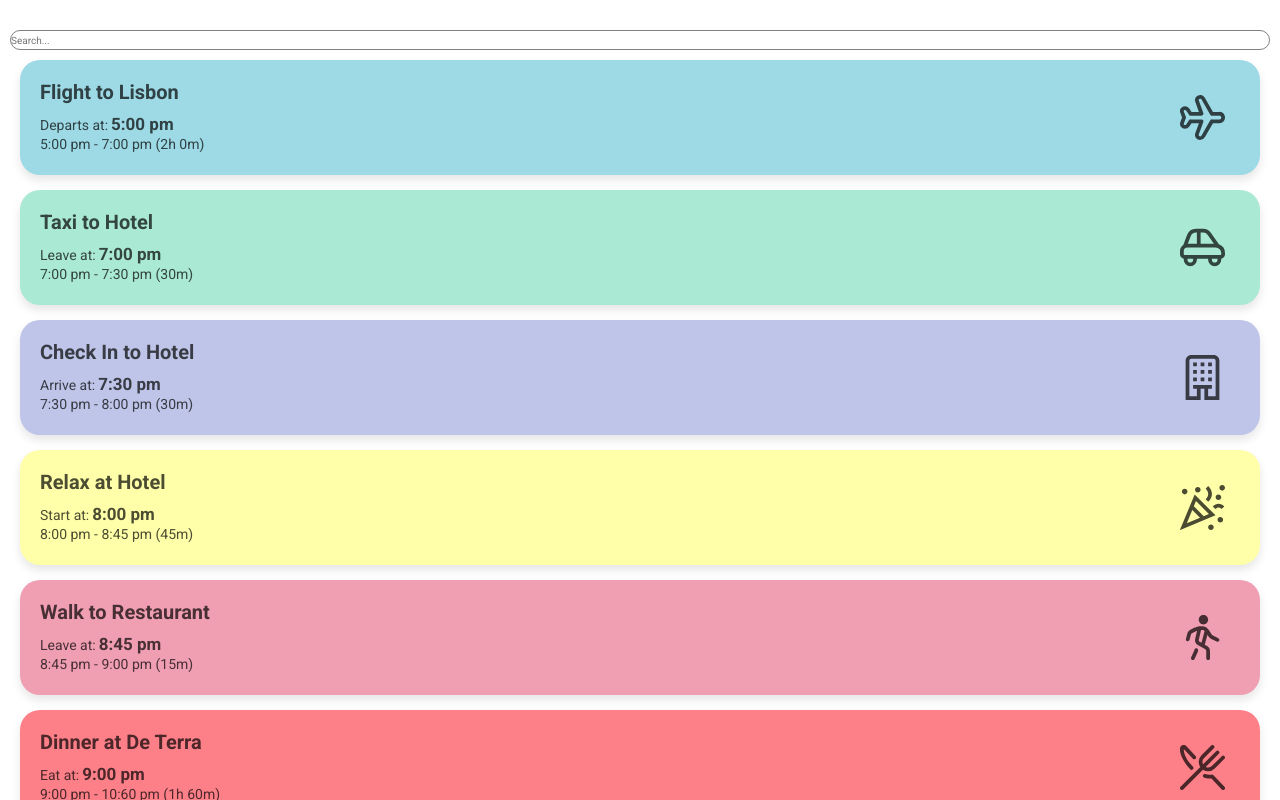
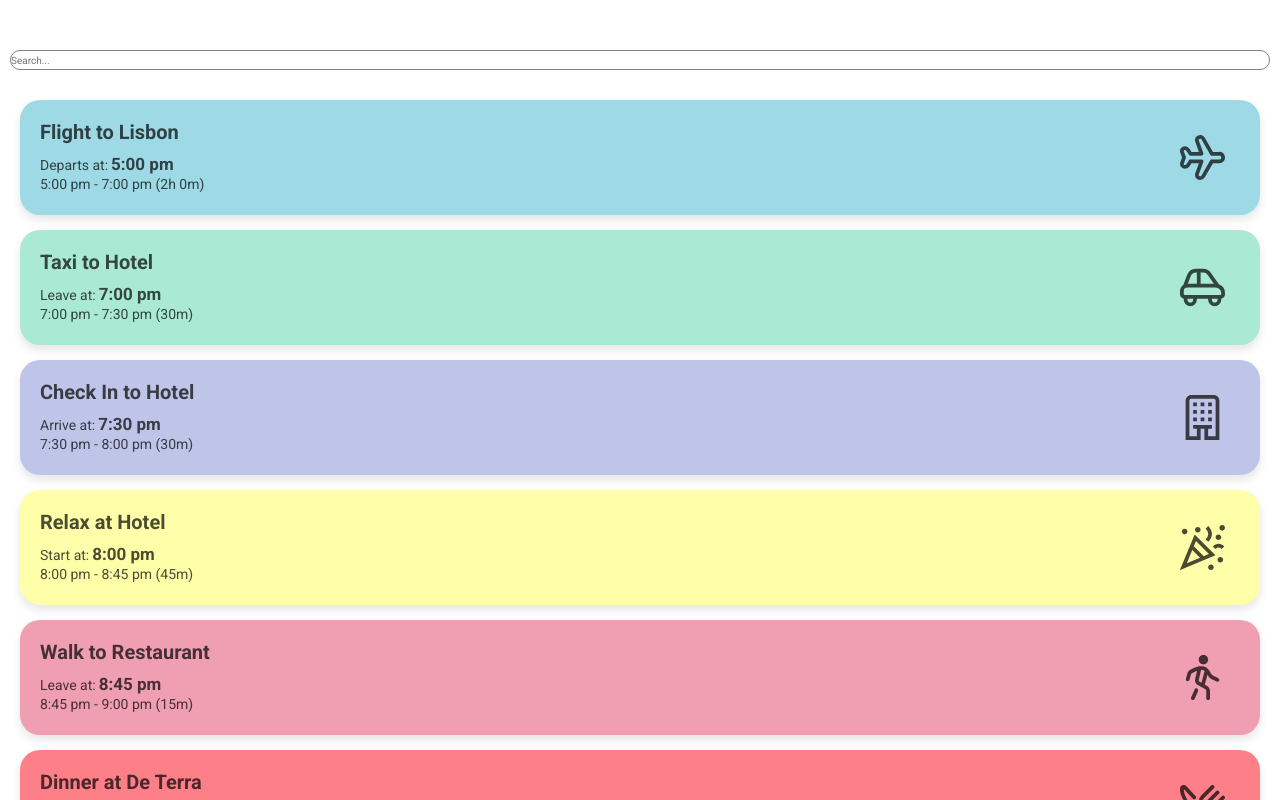
Before and after one commit to chase-manning/itinerary-app, a React (Create React App) app: page / in a window 1280 px wide. Shown: the top 800 px of the page. Built offline with nearby package versions, Linux system fonts and the light colour scheme.

Commit message:
:lipstick: increase height of search

```diff
--- a/src/components/Search.tsx
+++ b/src/components/Search.tsx
@@ -2,7 +2,7 @@ import styled from "styled-components";
 
 const StyledSearch = styled.div`
   width: 100%;
-  height: 4rem;
+  height: 8rem;
   display: flex;
   padding: 0 1rem;
   justify-content: center;
```
